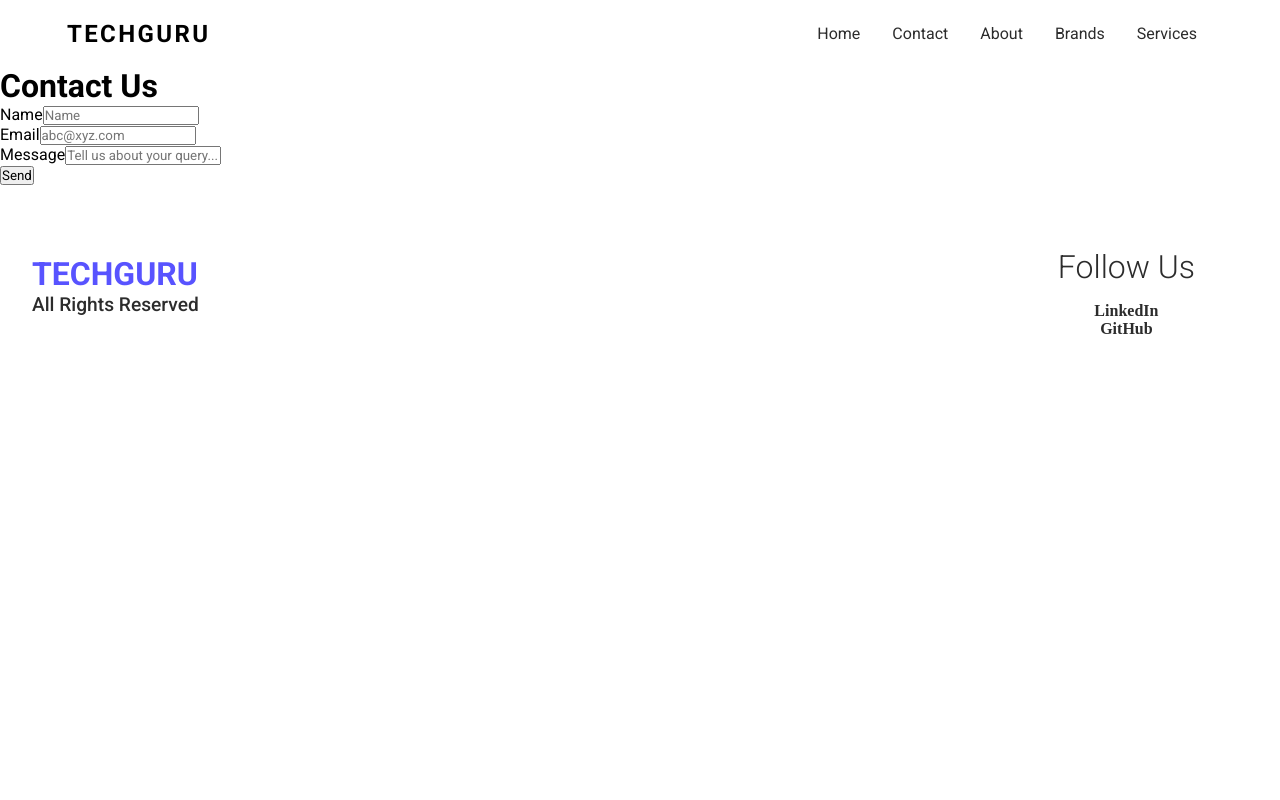
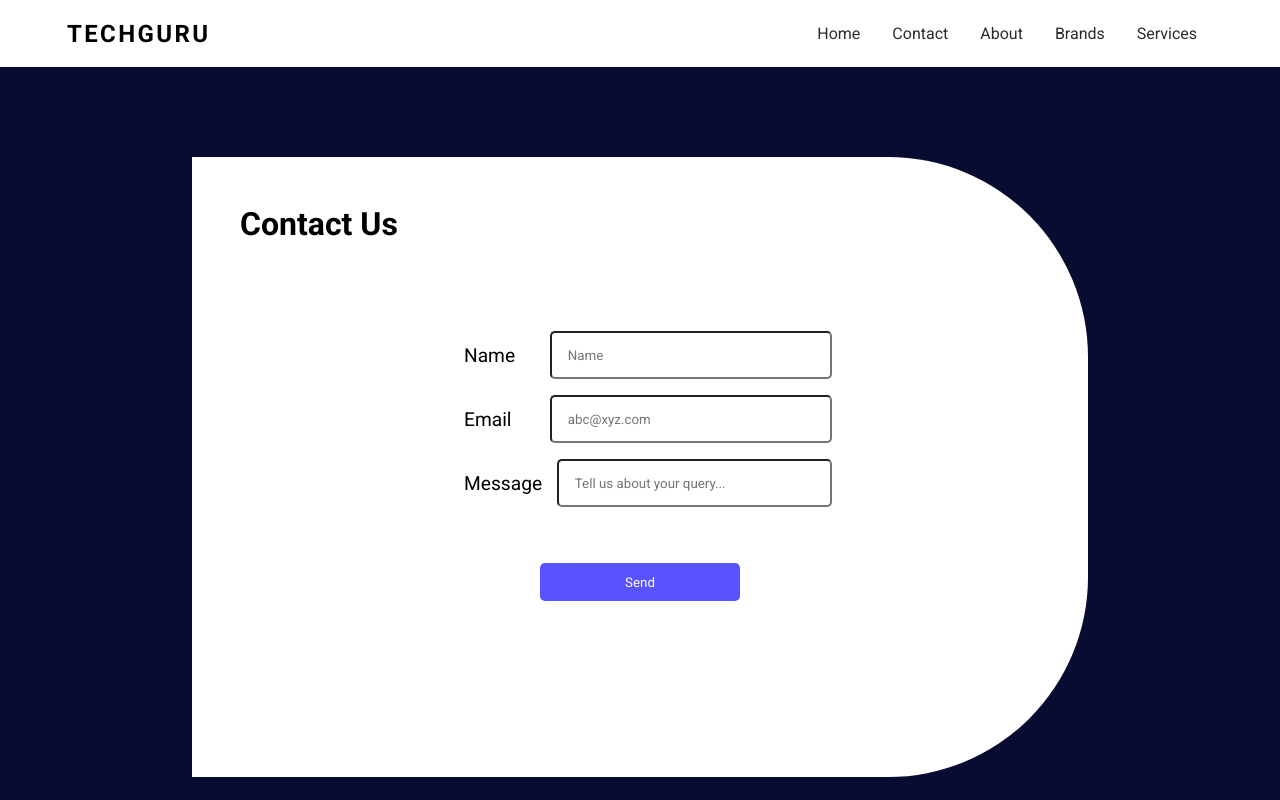
Before and after one commit to butani111/techguru, a React (Create React App) app: page /contact in a window 1280 px wide. Shown: the top 800 px of the page. Built offline with nearby package versions, Linux system fonts and the light colour scheme.

Commit message:
Contact page completed

```diff
--- a/package.json
+++ b/package.json
@@ -9,6 +9,7 @@
     "react": "^18.2.0",
     "react-dom": "^18.2.0",
     "react-icons": "^4.7.1",
+    "react-responsive-carousel": "^3.2.23",
     "react-router-dom": "^6.6.1",
     "react-router-hash-link": "^2.4.3",
     "react-scripts": "5.0.1",
--- a/src/styles/contact.scss
+++ b/src/styles/contact.scss
@@ -0,0 +1,63 @@
+@import "./colors.scss";
+
+.contact {
+  width: 100%;
+  height: 100vh;
+  display: flex;
+  justify-content: center;
+  align-items: center;
+  background-color: $second;
+
+  main {
+    width: 70%;
+    // height: 40rem;
+    padding: 3rem;
+    border-radius: 0 200px 200px 0;
+    background-color: $first;
+
+    > form {
+      margin: 5rem;
+      display: flex;
+      flex-direction: column;
+      align-items: center;
+      justify-content: center;
+
+      > div {
+        width: 60%;
+        height: 3rem;
+        margin: 0.5rem;
+        display: flex;
+        align-items: center;
+        justify-content: flex-end;
+
+        > lable {
+          font: 400 1.2rem $text1;
+          width: 20%;
+          margin: 1rem;
+        }
+        > input {
+          width: 80%;
+          padding: 1rem;
+          align-self: stretch;
+          outline: none;
+          border: 1px solid Orgba(123, 123, 123, 0.6);
+          border-radius: 5px;
+        }
+      }
+
+      > button {
+        color: $first;
+        font: 500 Irem $text1;
+        width: 200px;
+        margin: 3rem 0;
+        padding: 0.7rem;
+        border: none;
+        border-radius: 5px;
+        background-color: $third;
+        &:hover {
+          opacity: 0.9;
+        }
+      }
+    }
+  }
+}
```
Also changed, not shown: 1 other file (tests, documents, lock files or other folders).
